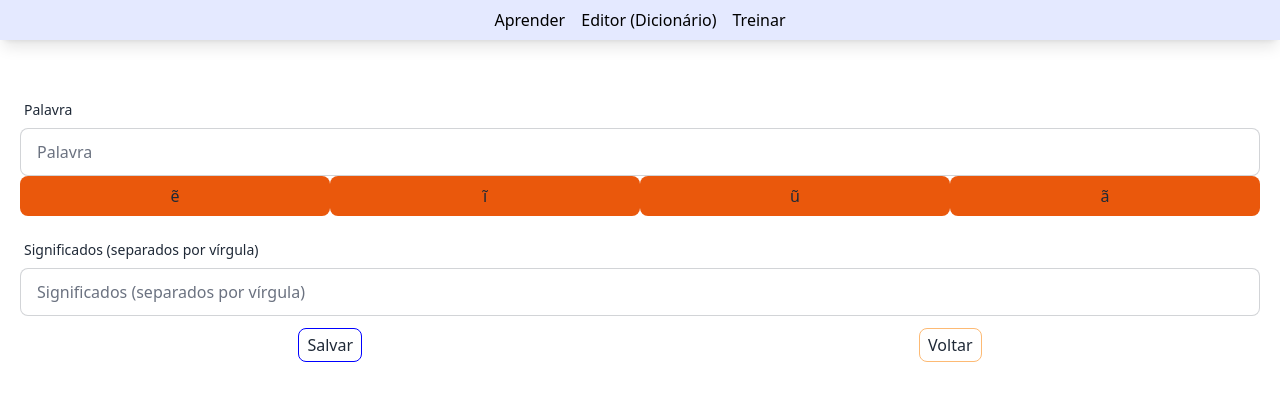
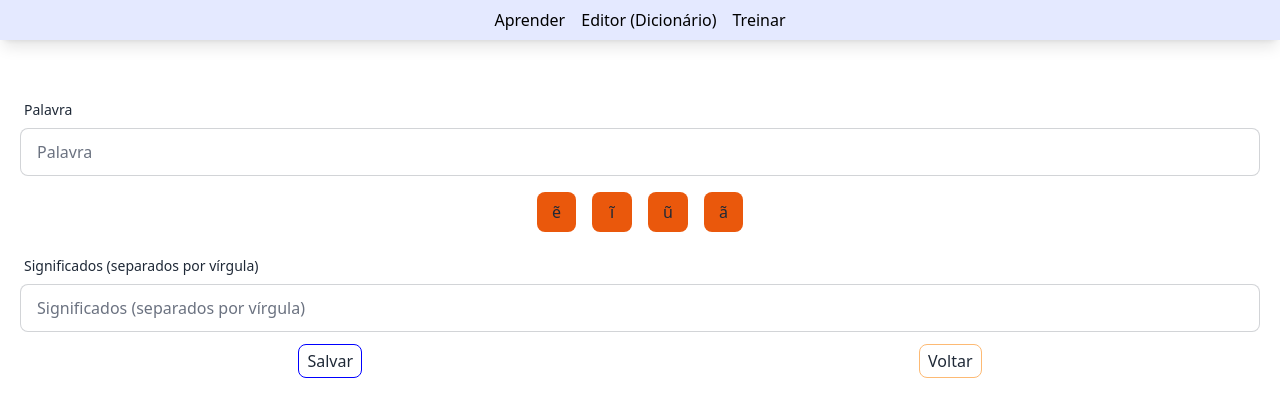
Before and after one commit to marcelleza8/Lingua-boa, a Vue app: page /editor-dicionario/novo/form/ in a window 1280 px wide. Shown: the top 416 px of the page. Built offline with nearby package versions, Linux system fonts and the light colour scheme; what prettier-plugin-tailwindcss would draw is missing.

Commit message:
Add formatação nas letras

```diff
--- a/src/pages/EditorDicionarioPage/Form.vue
+++ b/src/pages/EditorDicionarioPage/Form.vue
@@ -82,7 +82,10 @@ export default defineComponent({
             ref="palavraElm"
             label="Palavra"
           />
-          <LetrasWrapper @change="addLetra" />
+          <LetrasWrapper
+            class="mx-auto mt-4 w-1/2 space-x-4 sm:w-1/4 md:w-1/5 lg:w-1/6"
+            @change="addLetra"
+          />
         </div>
         <div>
           <InputText
```
